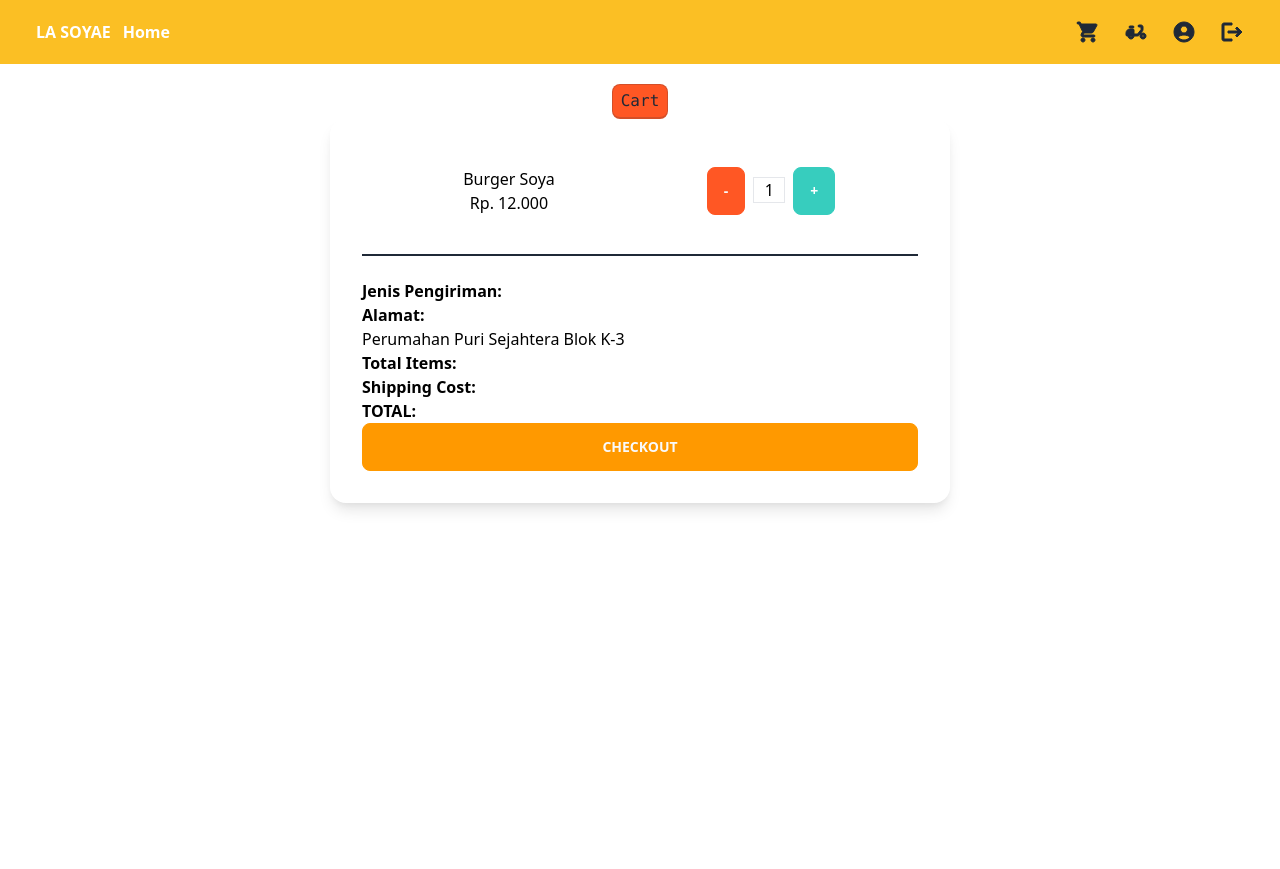
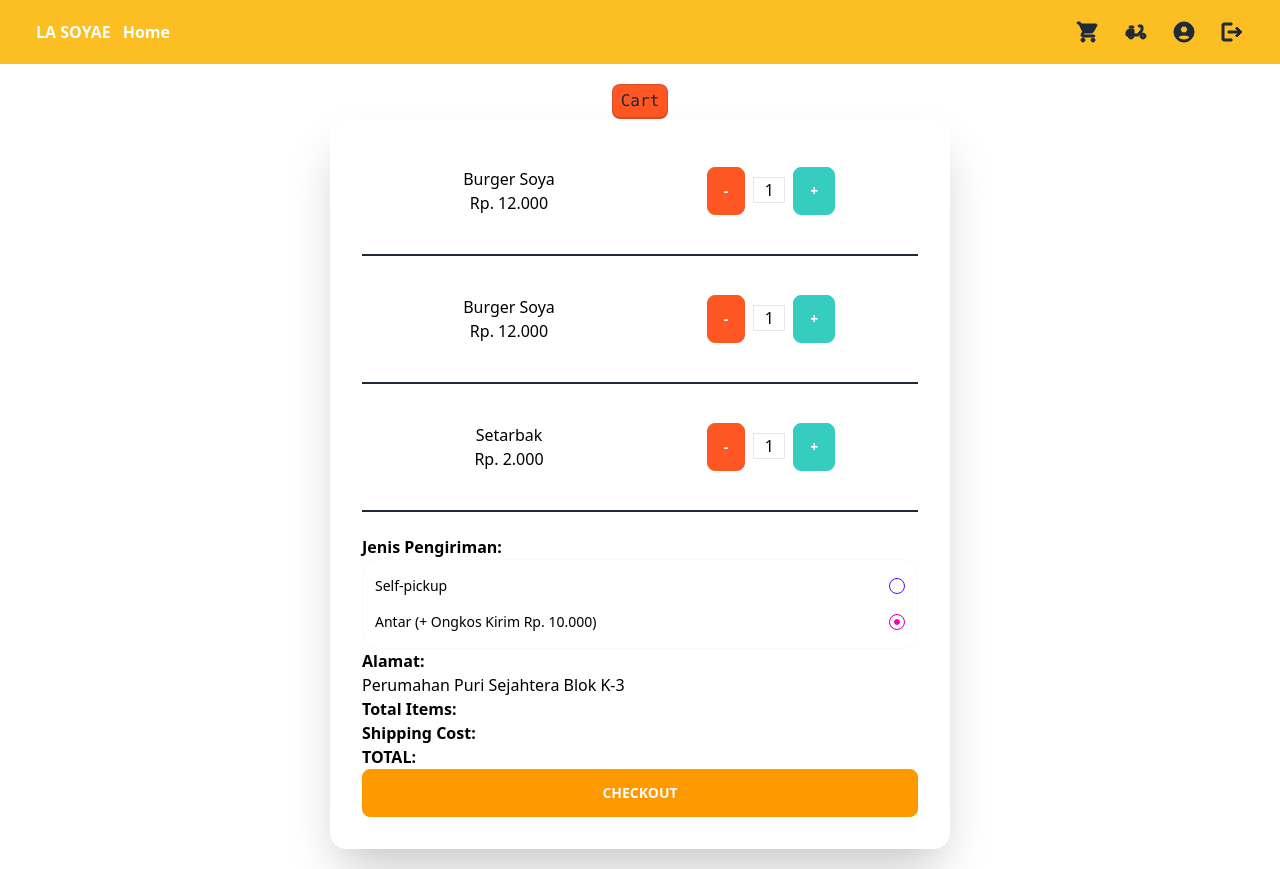
Before and after one commit to Talitazmiza/lasoyae-culinary-app, a React (Create React App) app: page /cart in a window 1280 px wide. Before the commit the page ends 800 px from the top, so only its background shows below. Built offline with nearby package versions, Linux system fonts and the light colour scheme.

Commit message:
radio button added

```diff
--- a/src/Views/Customer/Components/CartContent.js
+++ b/src/Views/Customer/Components/CartContent.js
@@ -6,7 +6,7 @@ export default function CartContent() {
         <div className="container-none h-auto p-5 bg-white">
             <kbd className="kbd bg-error">Cart</kbd>
             <div className="sm:container sm:mx-auto bg-white flex justify-center">
-                <div className="card shadow-lg w-1/2">
+                <div className="card shadow-2xl w-1/2">
                     <div className="card-body text-black">
                         <div className="flex flex-col w-full grid justify-items-stretch ">
                             <div className="grid grid-cols-2 h-auto card bg-white rounded-box place-items-center p-4">
@@ -21,8 +21,46 @@ export default function CartContent() {
                                 </div>
                             </div>
                             <div className="divider"></div>
+                            <div className="grid grid-cols-2 h-auto card bg-white rounded-box place-items-center p-4">
+                                <div >
+                                    <h1>Burger Soya</h1>
+                                    <h1>Rp. 12.000</h1>
+                                </div>
+                                <div >
+                                    <button className="btn btn-error">-</button>
+                                    <input className="mx-2 border text-center w-8" type="text" value="1" />
+                                    <button className="btn btn-accent">+</button>
+                                </div>
+                            </div>
+                            <div className="divider"></div>
+                            <div className="grid grid-cols-2 h-auto card bg-white rounded-box place-items-center p-4">
+                                <div >
+                                    <h1>Setarbak</h1>
+                                    <h1>Rp. 2.000</h1>
+                                </div>
+                                <div >
+                                    <button className="btn btn-error">-</button>
+                                    <input className="mx-2 border text-center w-8" type="text" value="1" />
+                                    <button className="btn btn-accent">+</button>
+                                </div>
+                            </div>
+                            <div className="divider"></div>
                             <div className="grid h-auto bg-white text-left none-rounded">
                                 <b>Jenis Pengiriman: </b>
+                                <div className="p-2 card bordered">
+                                    <div className="form-control">
+                                        <label className="cursor-pointer label">
+                                            <span className="label-text text-black">Self-pickup</span>
+                                            <input type="radio" name="opt" className="radio radio-xs radio-primary" value="" />
+                                        </label>
+                                    </div>
+                                    <div className="form-control">
+                                        <label className="cursor-pointer label">
+                                            <span className="label-text text-black">Antar (+ Ongkos Kirim Rp. 10.000)</span>
+                                            <input type="radio" name="opt" checked="checked" className="radio radio-secondary radio-xs" value="" />
+                                        </label>
+                                    </div>
+                                </div>
                                 <b>Alamat: </b>
                                 <p>Perumahan Puri Sejahtera Blok K-3</p>
                                 <b>Total Items:</b>
```
